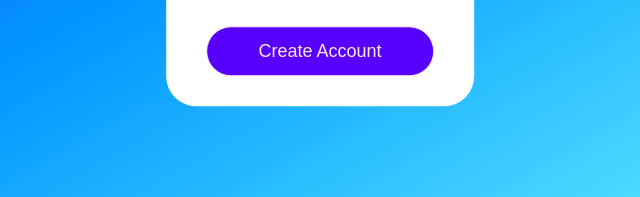
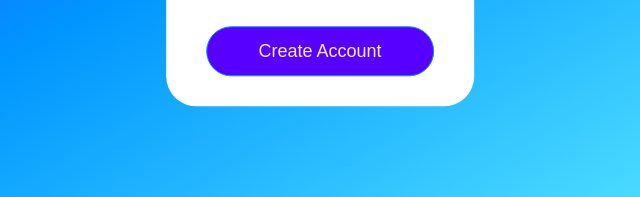
Before and after one commit to ivyfahn/loginsite, a plain HTML site: page index.html in a window 1280 px wide. In both pictures the pointer is over the button "Create Account". Shown: the part 520-717 px from the top of the page, 320-960 px from the left. Drawn offline with Linux system fonts and the light colour scheme.

Commit message:
hover on create account

```diff
--- a/css/estilos.css
+++ b/css/estilos.css
@@ -117,3 +117,8 @@ form .password {
    cursor: pointer;
    outline: none;
 }
+
+.account:hover {
+    border-color: #0096FF;
+    transition: .5s;
+}
```
